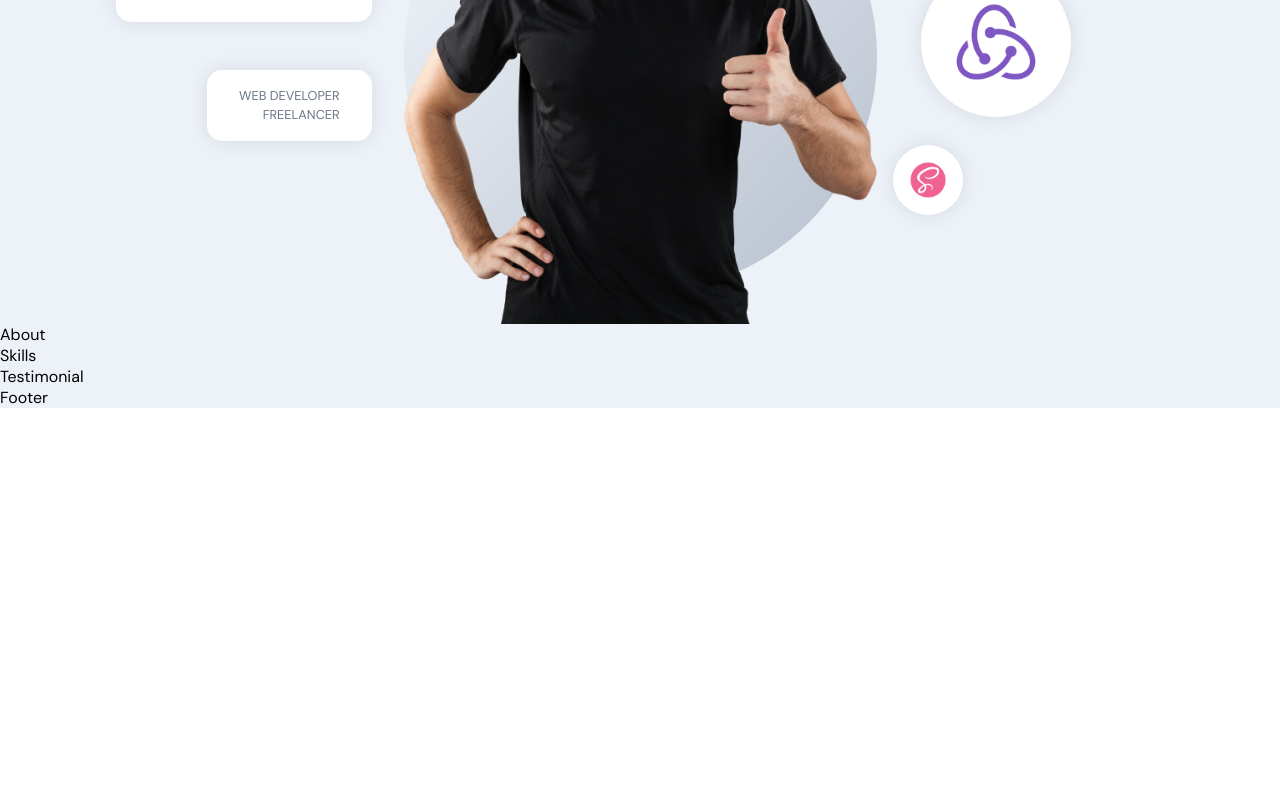
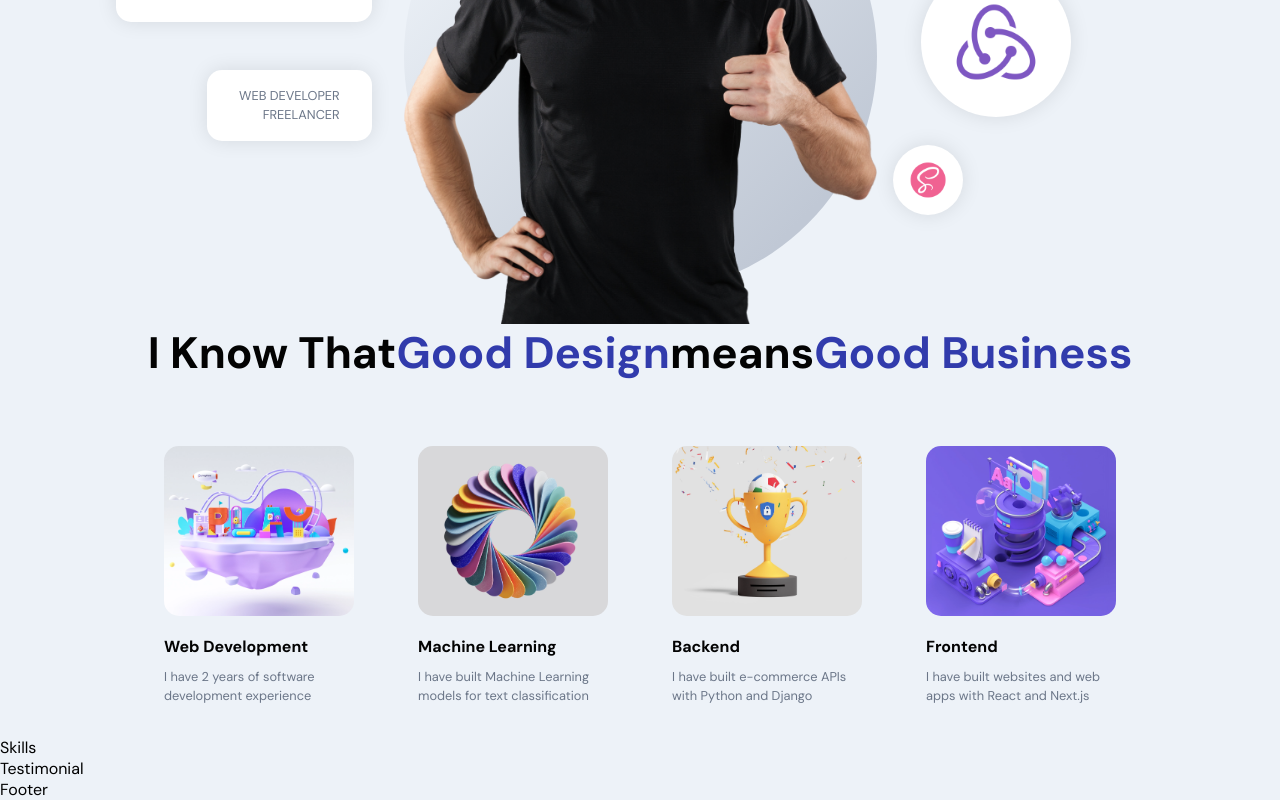
Before and after one commit to maegop/Personal-Portfolio-Website, a React (Create React App) app: page / in a window 1280 px wide. Shown: the part 366-1166 px from the top of the page. Before the commit the page ends 800 px from the top, so only its background shows below. Built offline with nearby package versions, Linux system fonts and the light colour scheme.

Commit message:
about component added

```diff
--- a/src/container/About/About.jsx
+++ b/src/container/About/About.jsx
@@ -1,8 +1,65 @@
-import React from "react";
+import React, { useState, useEffect } from "react";
+import { motion } from "framer-motion";
+//import { urlFor, client } from "../../client";
+
+import { images } from "../../constants";
+
 import "./About.scss";
 
+const abouts = [
+  {
+    title: "Web Development",
+    description: "I have 2 years of software development experience",
+    imgUrl: images.about01,
+  },
+  {
+    title: "Machine Learning",
+    description: "I have built Machine Learning models for text classification",
+    imgUrl: images.about02,
+  },
+  {
+    title: "Backend",
+    description: "I have built e-commerce APIs with Python and Django",
+    imgUrl: images.about03,
+  },
+  {
+    title: "Frontend",
+    description: "I have built websites and web apps with React and Next.js",
+    imgUrl: images.about04,
+  },
+];
+
 const About = () => {
-  return <div>About</div>;
+  return (
+    <>
+      <h2 className="head-text">
+        I know that
+        <span>Good Design</span>
+        means
+        <span>Good Business</span>
+      </h2>
+
+      <div className="app__profiles">
+        {abouts.map((about, index) => (
+          <motion.div
+            whileInView={{ opacity: 1 }}
+            whileHover={{ scale: 1.1 }}
+            transition={{ duration: 0.5, type: "tween" }}
+            className="app__profile-item"
+            key={about.title + index}
+          >
+            <img src={about.imgUrl} alt={about.title} />
+            <h2 className="bold-text" style={{ marginTop: 20 }}>
+              {about.title}
+            </h2>
+            <p className="p-text" style={{ marginTop: 10 }}>
+              {about.description}
+            </p>
+          </motion.div>
+        ))}
+      </div>
+    </>
+  );
 };
 
 export default About;
--- a/src/container/About/About.scss
+++ b/src/container/About/About.scss
@@ -0,0 +1,38 @@
+.app__about {
+  flex: 1;
+  width: 100%;
+  flex-direction: column;
+}
+
+.app__profiles {
+  display: flex;
+  justify-content: center;
+  align-items: flex-start;
+  flex-wrap: wrap;
+  margin-top: 2rem;
+}
+
+.app__profile-item {
+  width: 190px;
+  display: flex;
+  justify-content: flex-start;
+  align-items: flex-start;
+  flex-direction: column;
+  margin: 2rem;
+
+  img {
+    width: 100%;
+    height: 170px;
+    border-radius: 15px;
+    object-fit: cover;
+  }
+
+  @media screen and (min-width: 2000px) {
+    width: 370px;
+    margin: 2rem 4rem;
+
+    img {
+      height: 320px;
+    }
+  }
+}
```
